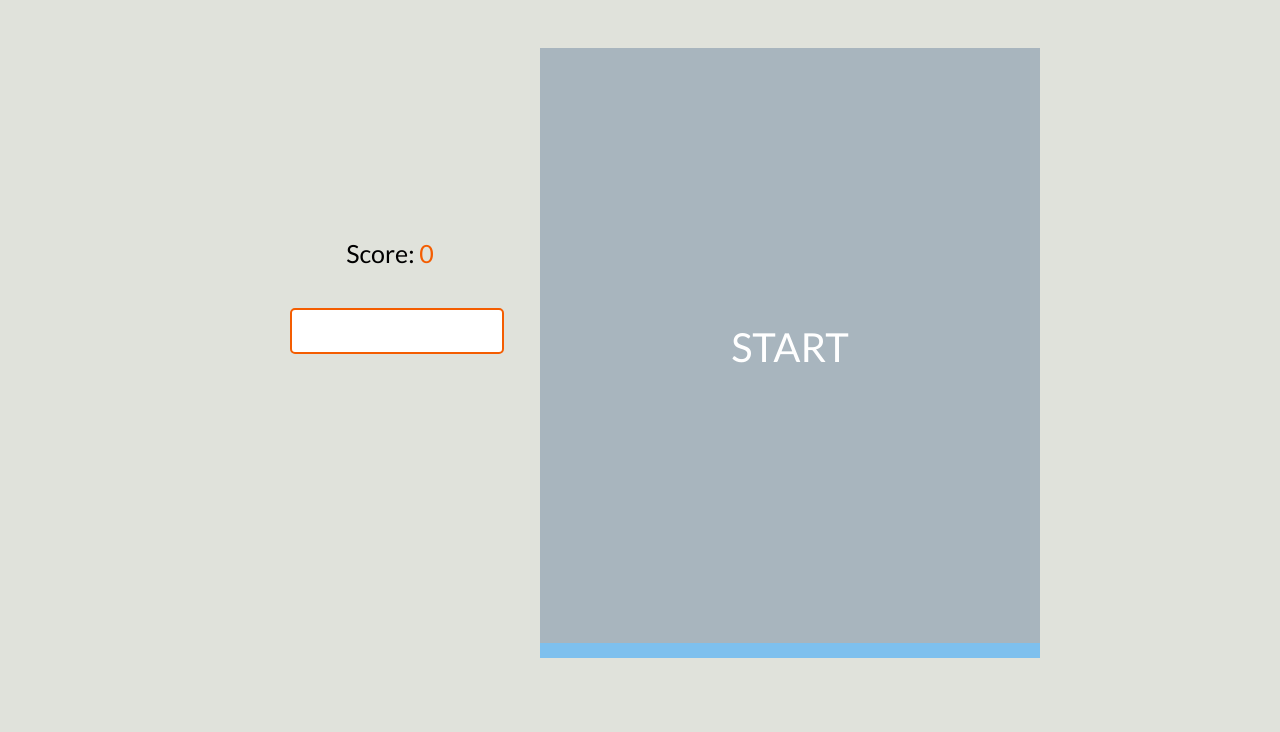
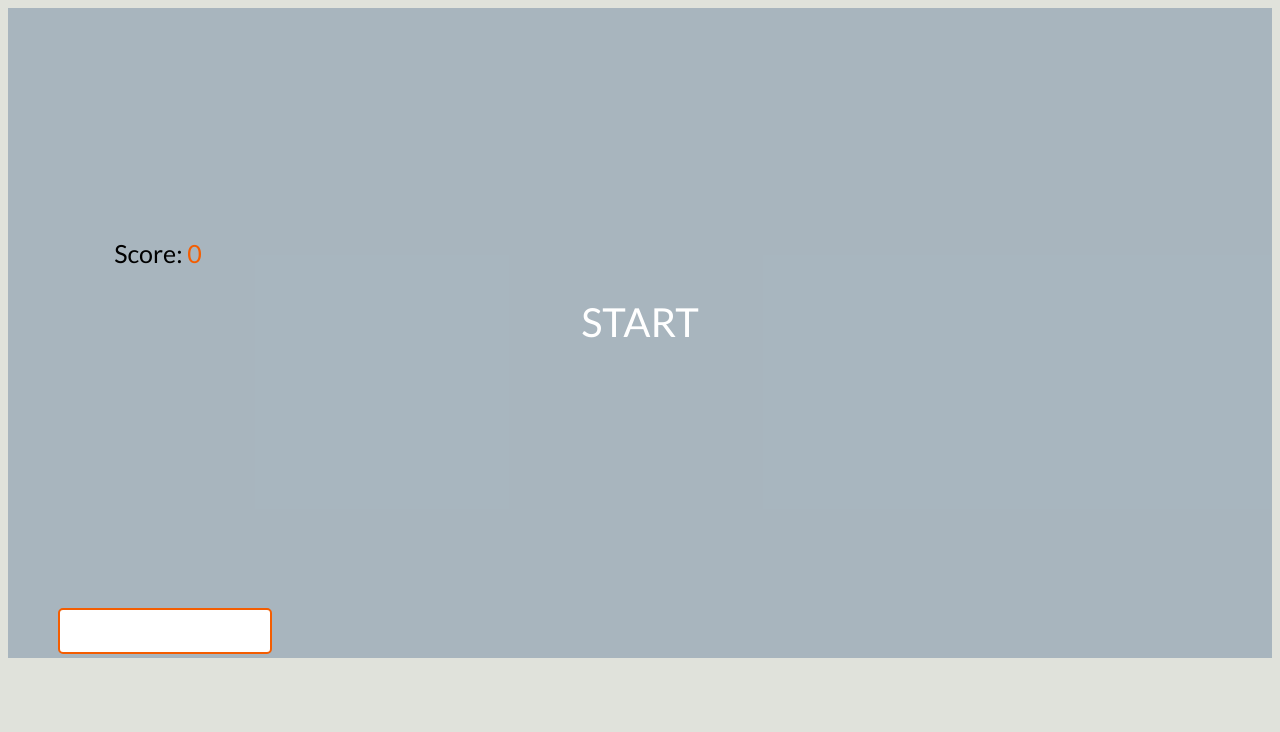
Before and after one commit to olikirkness/WDI_PROJECT_1, a PHP site: page / in a window 1280 px wide. Shown: the top 732 px of the page. Run offline with PHP 8.4, Linux system fonts and the light colour scheme; some libraries are stand-ins or nearby versions.

Commit message:
changed styling

```diff
--- a/css/style.css
+++ b/css/style.css
@@ -2,24 +2,24 @@ body{
 
 background-color: #E0E2DB;
 }
-header{
+/*header{
   height:40px;
   width:100%;
   background-color: #E0E2DB;;
   position: absolute;
   z-index: 1;
-}
+}*/
 
-footer{
-  height:75px;
+/*footer{
+  height:40px;
   width:100%;
   background-color: #E0E2DB;
   position: absolute;
-  z-index: 1;
-}
+  z-index: 10;
+}*/
 main{
-  width: 800px;
-  height: 650px;
+  width: 100%;
+  height: 100%;
   margin: 0 auto;
 }
 
@@ -27,8 +27,8 @@ main{
   background-color: rgba(179, 179, 179, 0.8);
   position: absolute;
   z-index: 100;
-  height: 610px;
-  width: 500px;
+  height: 650px;
+  width: 100%;
   margin-left:0;
   margin-top:0
 }
@@ -36,8 +36,9 @@ main{
 input{
   float:left;
   background-color: white;
-  margin: 300px 0 auto 50px;
-  position: relative;
+  margin: 600px 0 auto 50px;
+  position: absolute;
+  z-index: 2;
   height: 40px;
   width:200px;
   border: 2px solid #F45D01;
@@ -95,8 +96,8 @@ p{
 .space{
   background-color: #7ec0ee;
   height: 650px;
-  width: 500px;
-  top: 25px;
+  width: 100%;
+  top: 0px;
   margin: 0 auto;
   float: right;
   z-index: 0;
@@ -105,8 +106,8 @@ p{
 
 .top{
   background-image: url(file:///Users/Oli/Development/WDI_PROJECT_1/images/cloud_2.png);
-  height: 100px;
-  width: 500px;
+  height: 130px;
+  width: 100%;
   margin: 0 auto;
   z-index: 1000;
   position: absolute;
@@ -121,12 +122,12 @@ p{
   background-size: cover;
   background-position: bottom;
   background-repeat: no-repeat;
-  width: 500px;
-  height: 100px;
+  width: 100%;
+  height: 150px;
   z-index: 1000;
   position: absolute;;
-  margin: 525px auto;
-  margin-bottom: 0;
+  margin: 535px auto;
+  margin-bottom: -30px;
 }
 
 
```
